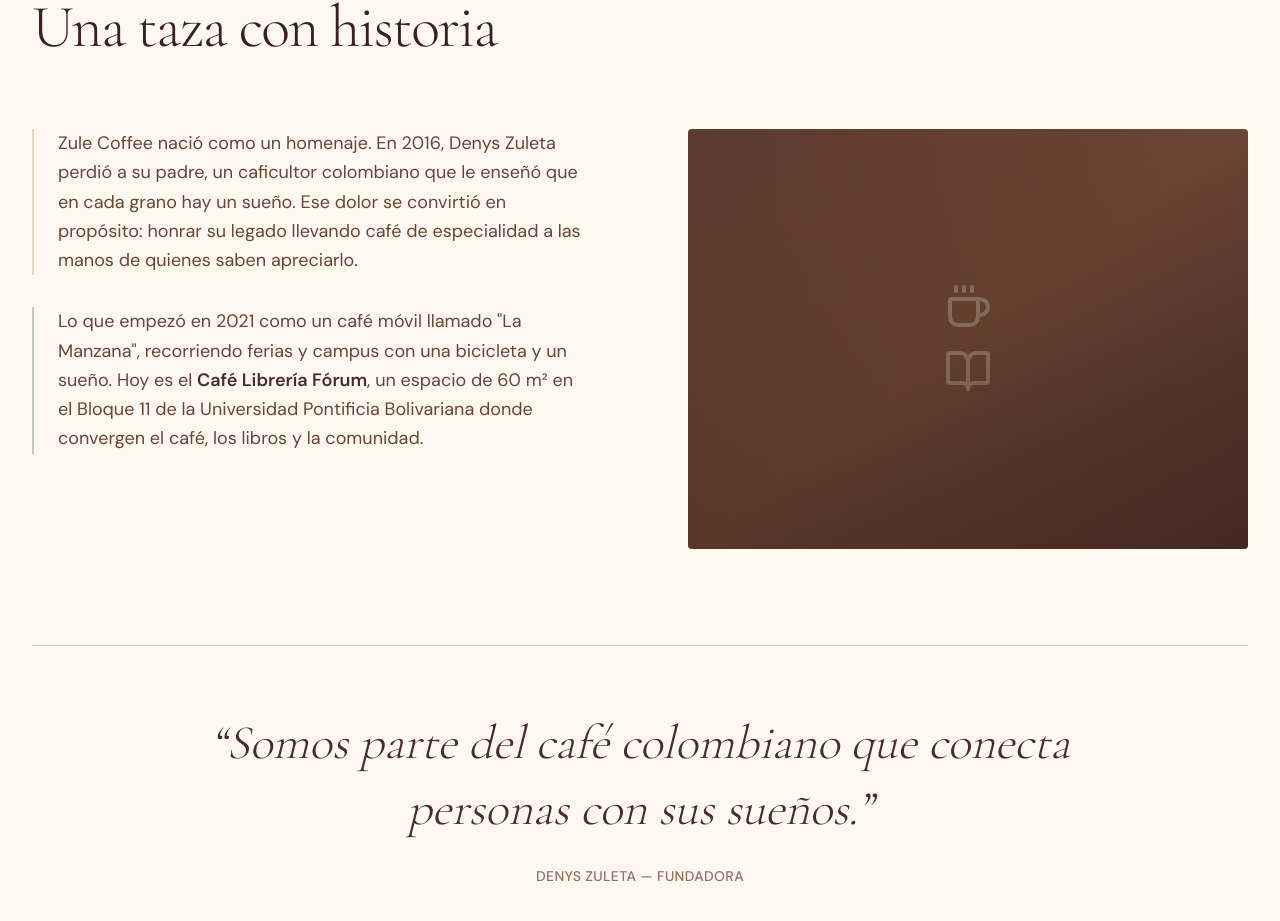
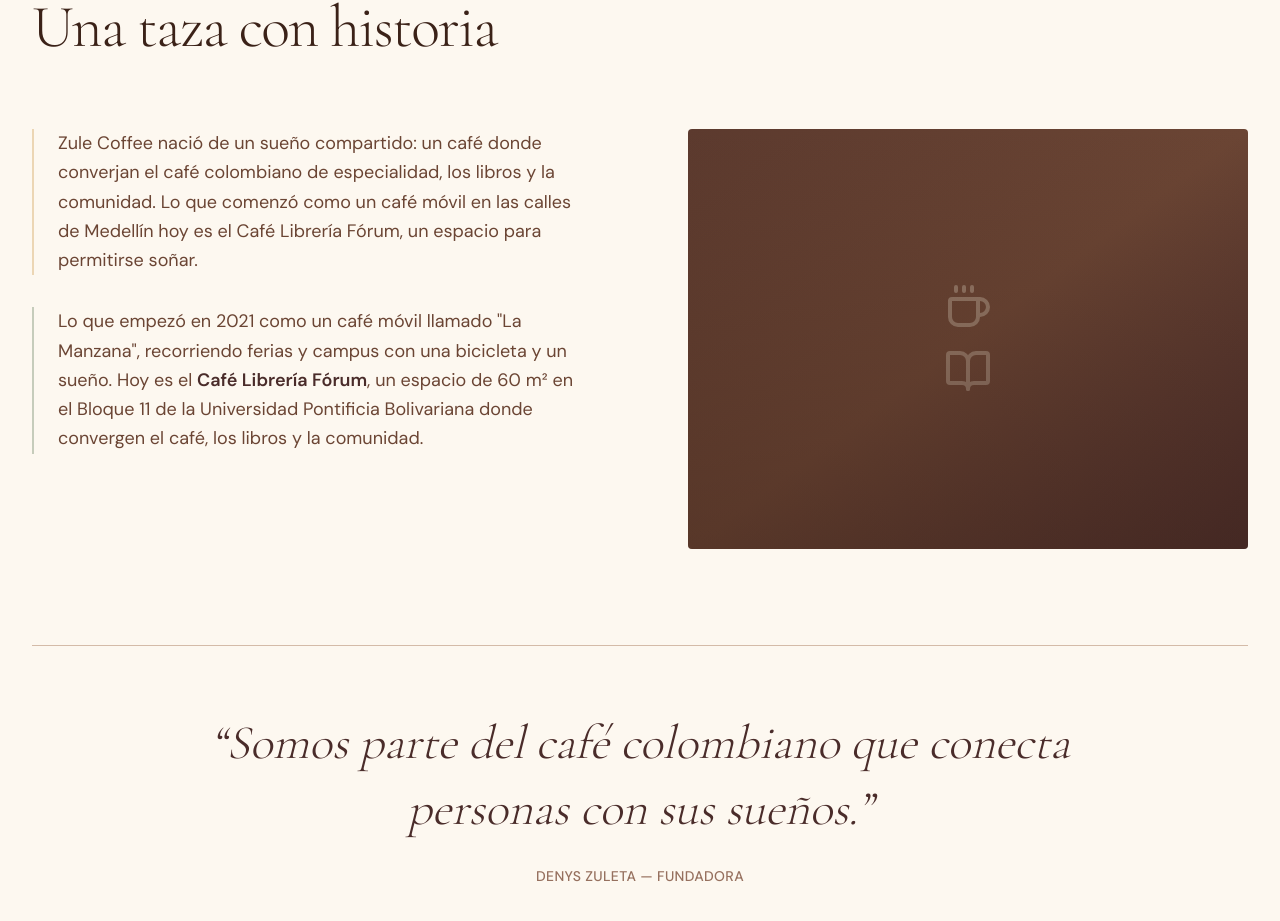
Before and after one commit to ZuleCoffee/zule-coffee, a Next.js app: page / in a window 1280 px wide. Shown: the part 971-1892 px from the top of the page. Built offline with nearby package versions, Linux system fonts and the light colour scheme.

Commit message:
style: update narrative in About section to reflect the evolution of Zule Coffee

```diff
--- a/components/About.tsx
+++ b/components/About.tsx
@@ -29,11 +29,7 @@
             {/* Block 1: The father's legacy */}
             <div className="relative pl-6 border-l-2 border-amber-500/30">
               <p className="text-base leading-relaxed text-coffee-600 md:text-lg">
-                Zule Coffee nació como un homenaje. En 2016, Denys Zuleta perdió
-                a su padre, un caficultor colombiano que le enseñó que en cada
-                grano hay un sueño. Ese dolor se convirtió en propósito: honrar
-                su legado llevando café de especialidad a las manos de quienes
-                saben apreciarlo.
+               Zule Coffee nació de un sueño compartido: un café donde converjan el café colombiano de especialidad, los libros y la comunidad. Lo que comenzó como un café móvil en las calles de Medellín hoy es el Café Librería Fórum, un espacio para permitirse soñar.
               </p>
             </div>
 
```
